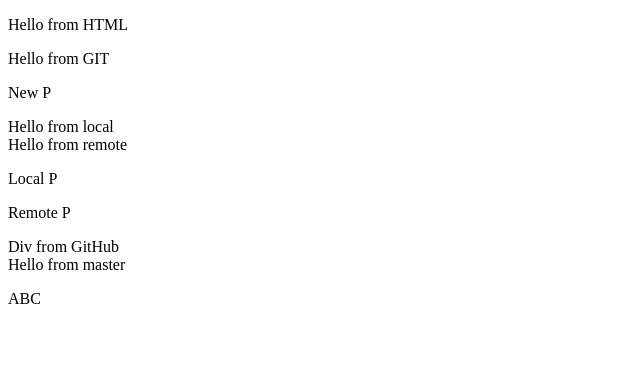
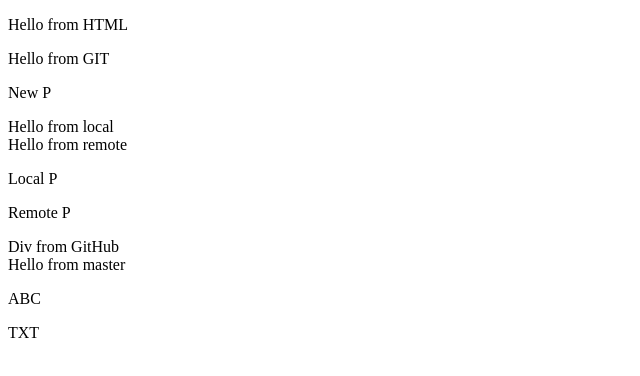
Before and after one commit to Git-Test-CBS/GIT-TEST, a plain HTML site: page index.html in a window 1280 px wide. Shown: the full height of the page, 0-640 px from the left. Drawn offline with Linux system fonts and the light colour scheme.

Commit message:
Add TXT from master

```diff
--- a/index.html
+++ b/index.html
@@ -17,5 +17,6 @@
     <div>Div from GitHub</div>
     <dim>Hello from master</dim>
     <p>ABC</p>
+    <div>TXT</div>
 </body>
 </html>
```
